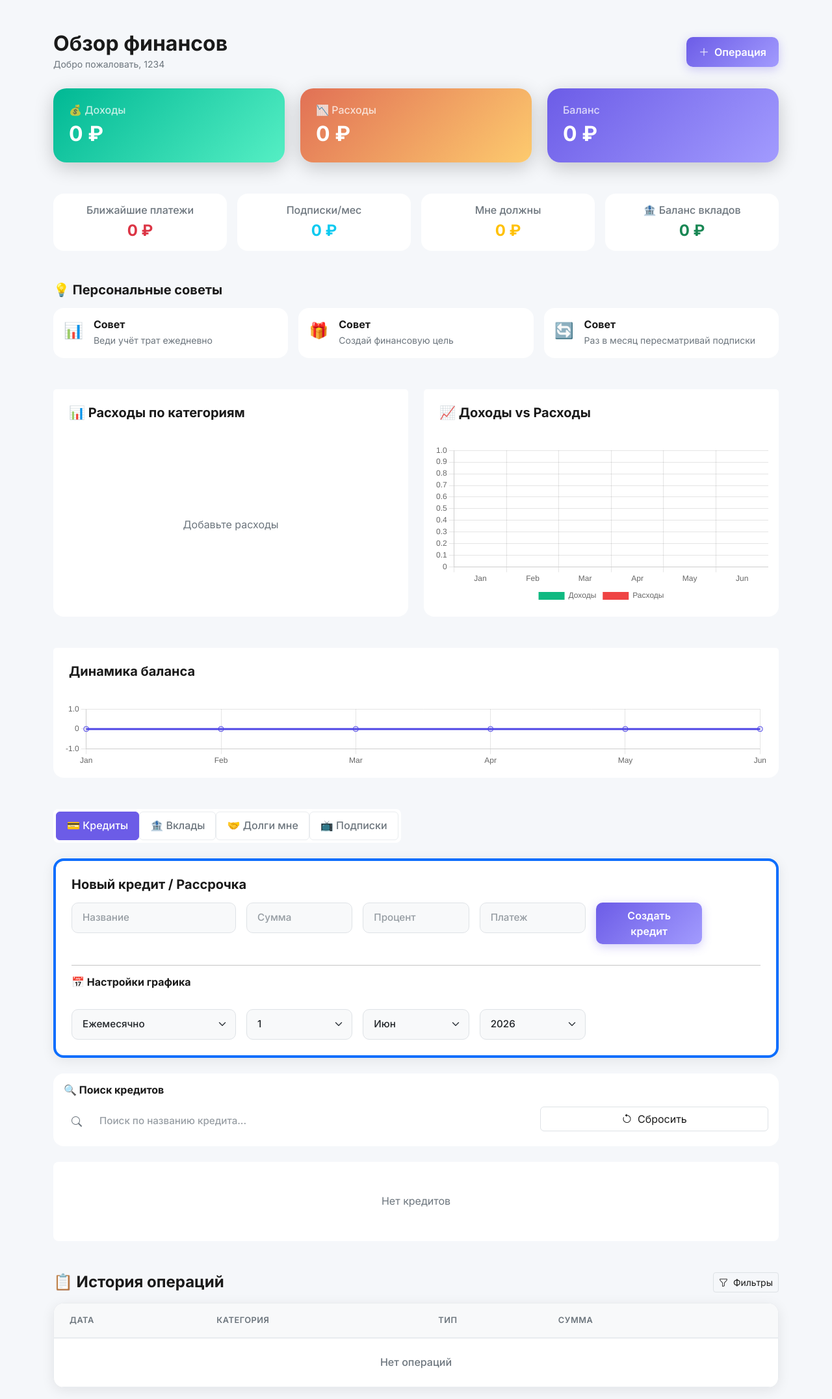
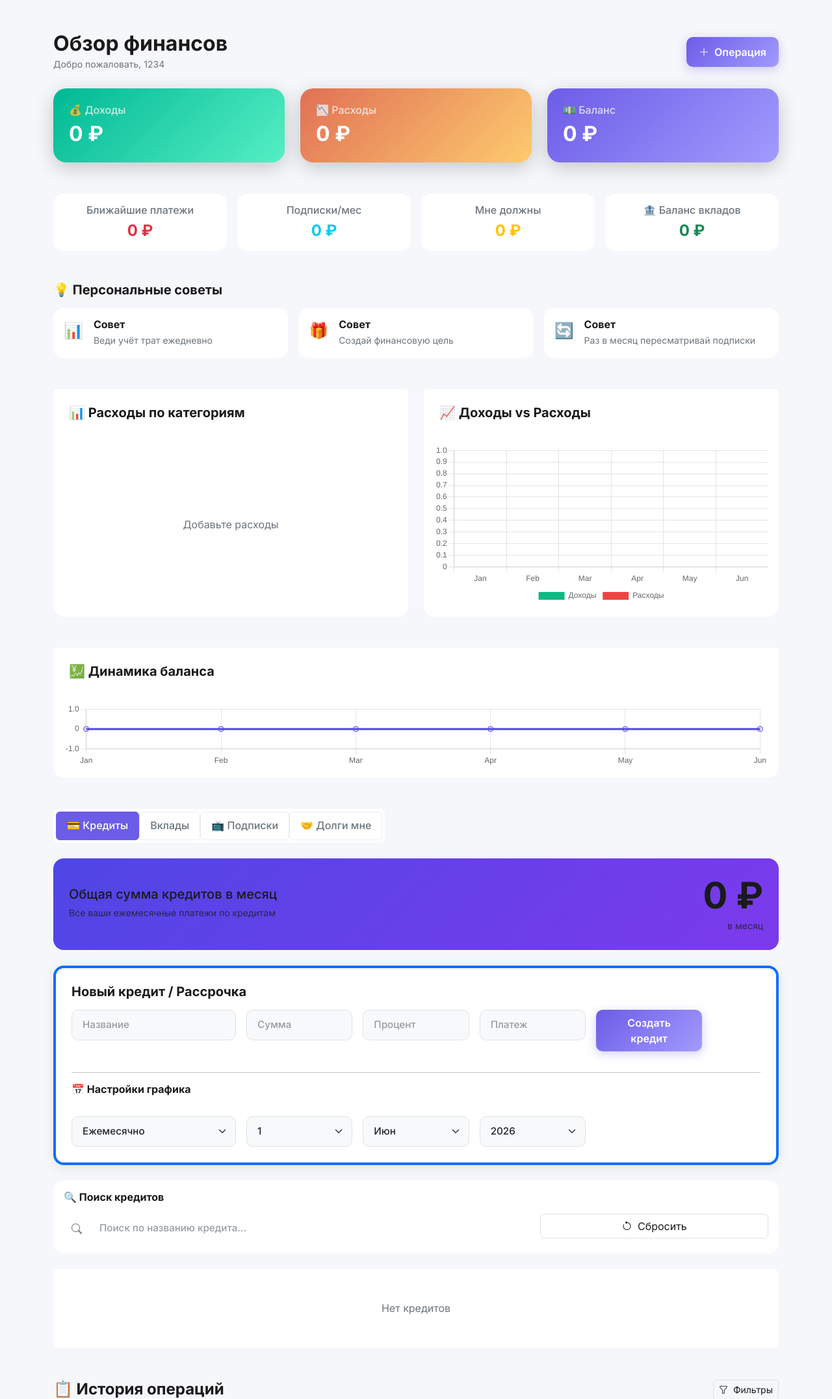
Before and after one commit to Katerina-zyazina/finance-tracker, a Flask app: page /dashboard in a window 1280 px wide. Shown: the part 75-2228 px from the top of the page at 65% size. Run offline with Flask 3, Linux system fonts and the light colour scheme; a user stored in the database is signed in; data that the repository does not hold is empty.

Commit message:
Add: summary cards for all tabs with reordered tabs

```diff
--- a/app.py
+++ b/app.py
@@ -596,6 +596,7 @@ def dashboard():
     income = sum(t.amount for t in transactions if t.type == 'income')
     expense = sum(t.amount for t in transactions if t.type == 'expense')
     subscriptions_total_monthly = sum(s.cost if s.billing_cycle == 'monthly' else s.cost / 12 for s in subscriptions)
+    credits_monthly_total = sum(c.monthly_payment_fixed for c in credits if c.is_active)
     total_expenses = expense + subscriptions_total_monthly
     balance = income - total_expenses
 
@@ -622,7 +623,8 @@ def dashboard():
                            chart_data=chart_data, recommendations=recommendations,
                            total_deposits_balance=total_deposits_balance,
                            subscriptions_total_monthly=subscriptions_total_monthly,
-                           upcoming_subs=upcoming_subs)
+                           upcoming_subs=upcoming_subs,
+                           credits_monthly_total=credits_monthly_total)
 
 # ================= API ПОИСКА =================
 
--- a/templates/dashboard.html
+++ b/templates/dashboard.html
@@ -15,7 +15,7 @@
 <div class="row g-4 mb-5">
     <div class="col-md-4"><div class="stat-card bg-gradient-success h-100"><h6 class="opacity-75 mb-2">💰 Доходы</h6><h2 class="fw-bold mb-0">{{ income }} ₽</h2></div></div>
     <div class="col-md-4"><div class="stat-card bg-gradient-danger h-100"><h6 class="opacity-75 mb-2">📉 Расходы</h6><h2 class="fw-bold mb-0">{{ expense }} ₽</h2></div></div>
-    <div class="col-md-4"><div class="stat-card bg-gradient-primary h-100"><h6 class="opacity-75 mb-2"> Баланс</h6><h2 class="fw-bold mb-0">{{ balance }} ₽</h2></div></div>
+    <div class="col-md-4"><div class="stat-card bg-gradient-primary h-100"><h6 class="opacity-75 mb-2">💵 Баланс</h6><h2 class="fw-bold mb-0">{{ balance }} ₽</h2></div></div>
 </div>
 
 <div class="row g-3 mb-5">
@@ -53,19 +53,36 @@
     <div class="col-md-6"><div class="card border-0 shadow-sm h-100"><div class="card-header bg-white border-0 pt-4 px-4"><h5 class="fw-bold mb-0">📈 Доходы vs Расходы</h5></div><div class="card-body"><canvas id="incomeExpenseChart" height="250"></canvas></div></div></div>
 </div>
 
-<div class="card border-0 shadow-sm mb-5"><div class="card-header bg-white border-0 pt-4 px-4"><h5 class="fw-bold mb-0"> Динамика баланса</h5></div><div class="card-body"><canvas id="balanceChart" height="100"></canvas></div></div>
+<div class="card border-0 shadow-sm mb-5"><div class="card-header bg-white border-0 pt-4 px-4"><h5 class="fw-bold mb-0">💹 Динамика баланса</h5></div><div class="card-body"><canvas id="balanceChart" height="100"></canvas></div></div>
 
+<!-- ВКЛАДКИ (ИЗМЕНЁННЫЙ ПОРЯДОК) -->
 <ul class="nav nav-pills mb-4 p-1 bg-white rounded-3 shadow-sm d-inline-flex" id="toolsTab" role="tablist">
     <li class="nav-item"><button class="nav-link active" data-bs-toggle="pill" data-bs-target="#tab-credits">💳 Кредиты</button></li>
-    <li class="nav-item"><button class="nav-link" data-bs-toggle="pill" data-bs-target="#tab-deposits">🏦 Вклады</button></li>
+    <li class="nav-item"><button class="nav-link" data-bs-toggle="pill" data-bs-target="#tab-deposits"> Вклады</button></li>
+    <li class="nav-item"><button class="nav-link" data-bs-toggle="pill" data-bs-target="#tab-subs">📺 Подписки</button></li>
     <li class="nav-item"><button class="nav-link" data-bs-toggle="pill" data-bs-target="#tab-debts">🤝 Долги мне</button></li>
-    <li class="nav-item"><button class="nav-link" data-bs-toggle="pill" data-bs-target="#tab-subs">📺 Подписки</button></li>
 </ul>
 
 <div class="tab-content">
 
     <!-- КРЕДИТЫ -->
     <div class="tab-pane fade show active" id="tab-credits">
+        <!-- ПЛАШКА С ОБЩЕЙ СУММОЙ КРЕДИТОВ -->
+        <div class="card border-0 shadow-sm mb-4" style="background: linear-gradient(135deg, #4F46E5 0%, #7C3AED 100%); color: white;">
+            <div class="card-body p-4">
+                <div class="row align-items-center">
+                    <div class="col-md-8">
+                        <h5 class="mb-1"> Общая сумма кредитов в месяц</h5>
+                        <small class="opacity-75">Все ваши ежемесячные платежи по кредитам</small>
+                    </div>
+                    <div class="col-md-4 text-end">
+                        <div class="display-4 fw-bold">{{ credits_monthly_total }} ₽</div>
+                        <small class="opacity-75">в месяц</small>
+                    </div>
+                </div>
+            </div>
+        </div>
+
         <div class="card p-4 mb-4 border-start border-4 border-primary">
             <h5 class="fw-bold mb-3">Новый кредит / Рассрочка</h5>
             <form method="POST" class="row g-3">
@@ -120,7 +137,7 @@
                         </div>
                         {% if c.extra_payments %}
                         <div class="mb-3">
-                            <h6 class="fw-bold text-success"> История досрочных платежей</h6>
+                            <h6 class="fw-bold text-success">📋 История досрочных платежей</h6>
                             <div class="list-group">
                                 {% for ep in c.extra_payments %}
                                 <div class="list-group-item d-flex justify-content-between align-items-center p-2">
@@ -164,6 +181,22 @@
 
     <!-- ВКЛАДЫ -->
     <div class="tab-pane fade" id="tab-deposits">
+        <!-- ПЛАШКА С ОБЩЕЙ СУММОЙ ВКЛАДОВ -->
+        <div class="card border-0 shadow-sm mb-4" style="background: linear-gradient(135deg, #10B981 0%, #059669 100%); color: white;">
+            <div class="card-body p-4">
+                <div class="row align-items-center">
+                    <div class="col-md-8">
+                        <h5 class="mb-1"> Общая сумма вкладов</h5>
+                        <small class="opacity-75">Все ваши активные вклады с учётом процентов</small>
+                    </div>
+                    <div class="col-md-4 text-end">
+                        <div class="display-4 fw-bold">{{ total_deposits_balance }} ₽</div>
+                        <small class="opacity-75">текущая сумма</small>
+                    </div>
+                </div>
+            </div>
+        </div>
+
         <div class="card p-4 mb-4 border-start border-4 border-success">
             <h5 class="fw-bold mb-3">🏦 Новый вклад</h5>
             <form method="POST" class="row g-3">
@@ -206,7 +239,7 @@
                     <div class="form-check"><input class="form-check-input" type="checkbox" name="has_partial_withdrawal" id="has_partial_withdrawal"><label class="form-check-label" for="has_partial_withdrawal">💸 С частичным снятием</label></div>
                     <div class="form-check"><input class="form-check-input" type="checkbox" name="has_capitalization" id="has_capitalization"><label class="form-check-label" for="has_capitalization">🔄 С капитализацией</label></div>
                 </div>
-                <div class="col-md-8 d-flex align-items-end"><button type="submit" class="btn btn-success w-100 py-2" style="min-width: 200px;"> Открыть вклад</button></div>
+                <div class="col-md-8 d-flex align-items-end"><button type="submit" class="btn btn-success w-100 py-2" style="min-width: 200px;">🏦 Открыть вклад</button></div>
                 <div class="col-12"><small class="text-muted">* Сумма вклада будет автоматически вычтена из вашего баланса</small></div>
             </form>
         </div>
@@ -375,10 +373,9 @@
             <small class="text-muted mt-2 d-block">* Подписка не вычитается сразу из баланса — учитывается как ежемесячный расход</small>
         </div>
 
-        <!-- Поиск подписок -->
         <div class="card border-0 shadow-sm mb-4">
             <div class="card-body p-3">
-                <h6 class="fw-bold mb-3">🔍 Поиск подписок</h6>
+                <h6 class="fw-bold mb-3"> Поиск подписок</h6>
                 <div class="row g-3">
                     <div class="col-md-8"><div class="input-group"><span class="input-group-text bg-light border-0"><i class="bi bi-search text-muted"></i></span><input type="text" class="form-control border-0 bg-light" id="subscriptionSearchInput" placeholder="Поиск по сервису..."></div></div>
                     <div class="col-md-4"><button class="btn btn-outline-secondary w-100" onclick="resetSubscriptionSearch()"><i class="bi bi-arrow-counterclockwise me-1"></i> Сбросить</button></div>
@@ -397,13 +393,61 @@
                     <td><span class="badge bg-light">{{ 'Мес.' if s.billing_cycle=='monthly' else 'Год' }}</span></td>
                     <td class="fw-bold">{{ s.cost }} ₽</td>
                     <td>{{ s.next_payment_date.strftime('%d.%m.%Y') }}</td>
-                    <td><a href="{{ url_for('delete_subscription', id=s.id) }}" class="btn btn-sm btn-outline-danger"></a></td>
+                    <td><a href="{{ url_for('delete_subscription', id=s.id) }}" class="btn btn-sm btn-outline-danger">✕</a></td>
                 </tr>
                 {% else %}
                 <tr><td colspan="5" class="text-center text-muted">Нет подписок</td></tr>
                 {% endfor %}
             </tbody>
         </table>
+    </div>
+
+    <!-- ДОЛГИ МНЕ (ТЕПЕРЬ ПОСЛЕДНЯЯ) -->
+    <div class="tab-pane fade" id="tab-debts">
+        <!-- ПЛАШКА С ОБЩЕЙ СУММОЙ ДОЛГОВ -->
+        <div class="card border-0 shadow-sm mb-4" style="background: linear-gradient(135deg, #F59E0B 0%, #FBBF24 100%); color: white;">
+            <div class="card-body p-4">
+                <div class="row align-items-center">
+                    <div class="col-md-8">
+                        <h5 class="mb-1">🤝 Общая сумма долгов</h5>
+                        <small class="opacity-75">Все долги, которые вам должны вернуть</small>
+                    </div>
+                    <div class="col-md-4 text-end">
+                        <div class="display-4 fw-bold">{{ total_debts_owed }} ₽</div>
+                        <small class="opacity-75">к возврату</small>
+                    </div>
+                </div>
+            </div>
+        </div>
+
+        <div class="card p-4 mb-4"><form method="POST" class="row g-3">
+            <div class="col-md-3"><input type="text" name="debtor_name" class="form-control" placeholder="Кто должен?"></div>
+            <div class="col-md-3"><input type="number" name="amount" class="form-control" placeholder="Сумма"></div>
+            <div class="col-md-5"><input type="text" name="description" class="form-control" placeholder="Комментарий"></div>
+            <div class="col-md-1"><button type="submit" class="btn btn-warning text-white w-100">+</button></div>
+        </form></div>
+
+        <div class="card border-0 shadow-sm mb-4">
+            <div class="card-body p-3">
+                <h6 class="fw-bold mb-3">🔍 Поиск долгов</h6>
+                <div class="row g-3">
+                    <div class="col-md-8"><div class="input-group"><span class="input-group-text bg-light border-0"><i class="bi bi-search text-muted"></i></span><input type="text" class="form-control border-0 bg-light" id="debtSearchInput" placeholder="Поиск по имени или описанию..."></div></div>
+                    <div class="col-md-4"><button class="btn btn-outline-secondary w-100" onclick="resetDebtSearch()"><i class="bi bi-arrow-counterclockwise me-1"></i> Сбросить</button></div>
+                </div>
+                <div id="debtSearchResults" class="mt-3" style="display:none;"></div>
+            </div>
+        </div>
+
+        <div class="list-group" id="debtsList">
+            {% for debt in debts %}
+            <div class="list-group-item list-group-item-action d-flex justify-content-between align-items-center p-3 border-0 shadow-sm mb-2 rounded-3">
+                <div><h6 class="fw-bold mb-1">{{ debt.debtor_name }}</h6><small class="text-muted">{{ debt.description }}</small></div>
+                <div class="text-end"><span class="fw-bold text-warning fs-5">{{ debt.amount }} ₽</span><br><a href="{{ url_for('delete_debt', id=debt.id) }}" class="btn btn-sm btn-outline-success mt-1">Вернул</a></div>
+            </div>
+            {% else %}
+            <div class="text-center py-4 text-muted">Никто не должен</div>
+            {% endfor %}
+        </div>
     </div>
 
 </div>
```
Also changed, not shown: other parts of templates/dashboard.html (+7 -43 lines).
